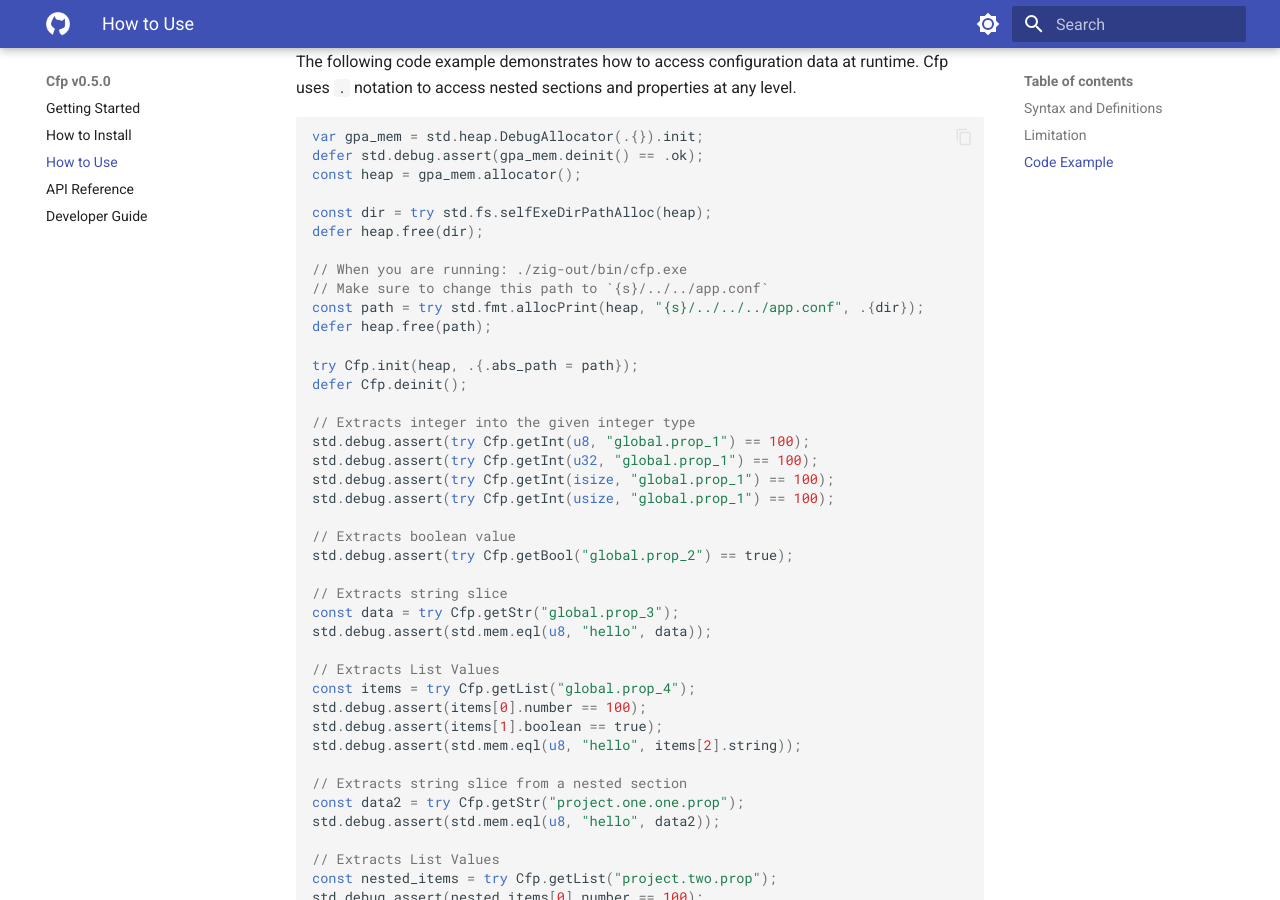
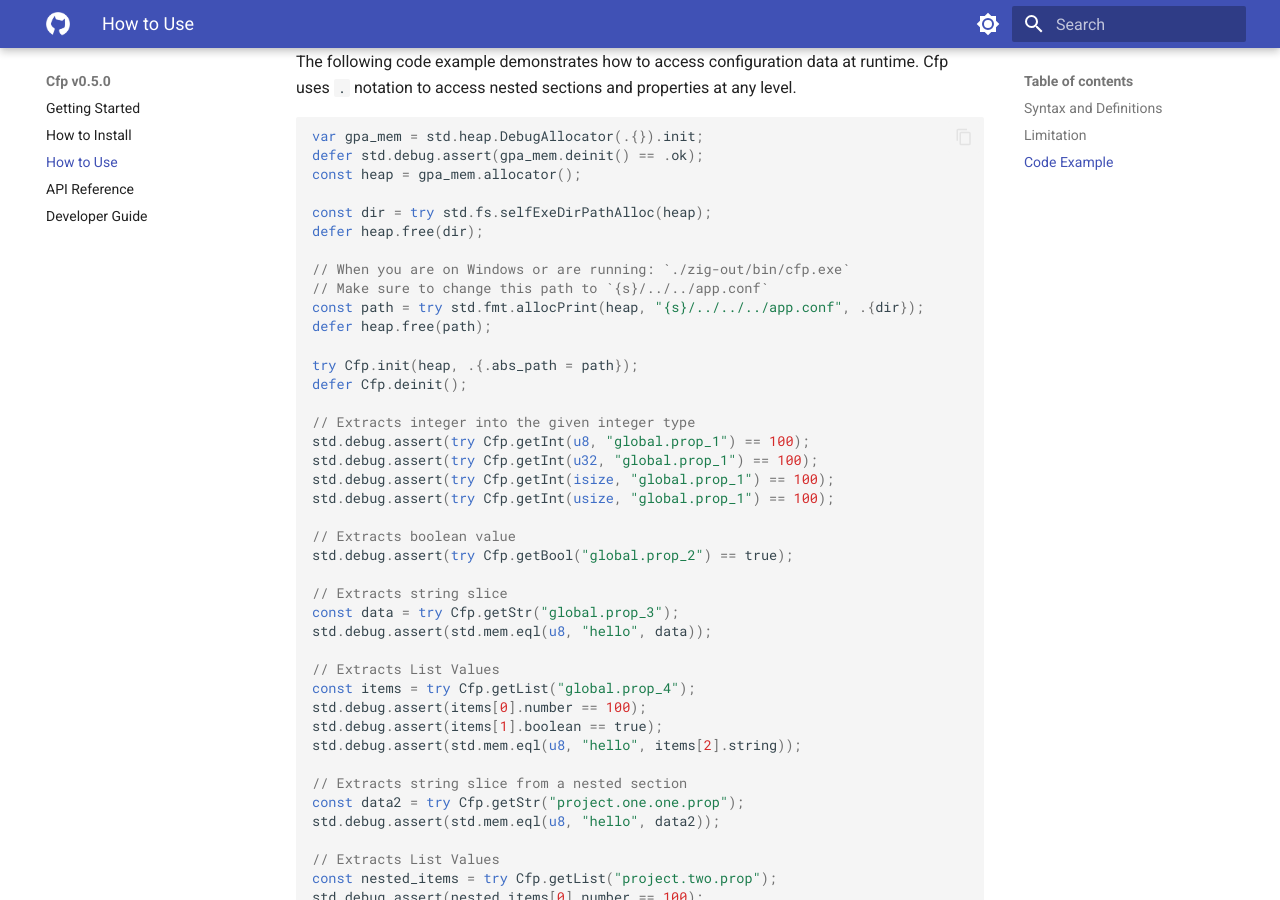
Before and after one commit to bitlaab-bolt/cfp, an MkDocs documentation site: the page built from docs/usage.md, in a window 1280 px wide and 900 px high, scrolled down 1930 px. Built offline with MkDocs 1.6.1 and Material for MkDocs 9.7.7, drawn with Linux system fonts in a browser that asks for light colours.

Commit message:
Update usage.md

```diff
--- a/docs/usage.md
+++ b/docs/usage.md
@@ -87,7 +87,7 @@ const heap = gpa_mem.allocator();
 const dir = try std.fs.selfExeDirPathAlloc(heap);
 defer heap.free(dir);
 
-// When you are running: ./zig-out/bin/cfp.exe
+// When you are on Windows or are running: `./zig-out/bin/cfp.exe`
 // Make sure to change this path to `{s}/../../app.conf`
 const path = try std.fmt.allocPrint(heap, "{s}/../../../app.conf", .{dir});
 defer heap.free(path);
```
